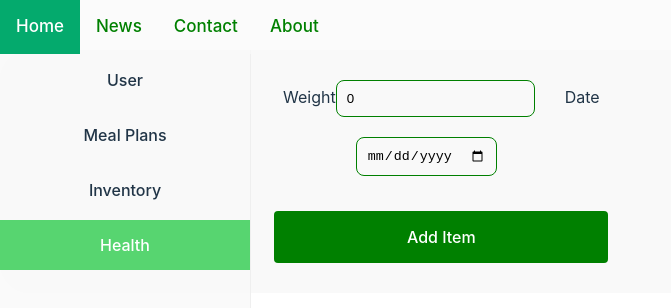
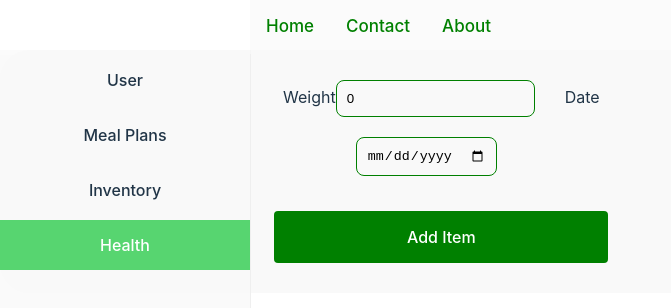
Before and after one commit to P7Ninja/Client, a React (Vite) app: page /health in a window 1280 px wide. Shown: the top 308 px of the page, without its empty margins (0-671 px from the left). Built offline with nearby package versions, Linux system fonts and the light colour scheme.

Commit message:
Some styling improvements
-> improved the design of the navigation bar and added some functionality
-> Changed the user menu slightly

```diff
--- a/src/App.tsx
+++ b/src/App.tsx
@@ -16,9 +16,9 @@ function App() {
   return (
     <>
       {/* <Login></Login> */}
+      <Router>
         <TopNavigationBar />
-      <div className='content'>
-        <Router>
+        <div className="content">
           <Sidebar />
           <Routes>
             <Route path="user" element={<User />} />
@@ -26,8 +26,8 @@ function App() {
             <Route path="inventory" element={<Inventory />} />
             <Route path="health" element={<Health />} />
           </Routes>
+        </div>
       </Router>
-      </div>
     </>
   )
 }
--- a/src/components/TopNavigationBar/topnavigationbar.scss
+++ b/src/components/TopNavigationBar/topnavigationbar.scss
@@ -2,8 +2,9 @@
     position: absolute;
     overflow: hidden;
     background-color: rgba(249, 249, 249, 0.7019607843);
-    width: 100%;
+    width: 100vh;
     z-index: 100;
+    margin-left: 250px;
 }
 
 .topnav a {
--- a/src/components/TopNavigationBar/topnavigationbar.tsx
+++ b/src/components/TopNavigationBar/topnavigationbar.tsx
@@ -1,11 +1,31 @@
+import { Link, useLocation } from 'react-router-dom';
 import './topnavigationbar.scss';
 
+
 const border = () => {
+
+   const activeStyle = {
+      color: 'white',
+      backgroundColor: '#57d570',
+  };
+
+  const location = useLocation(); // Hook to get the current location
+
+  // Function to determine if the item is active
+  const isActive = (pathname: string): boolean => {
+      return location.pathname === pathname;
+  };
+
    return <div className="topnav">
-      <a className="active" href="#home">Home</a>
-      <a href="/news">News</a>
-      <a href="/contact">Contact</a>
-      <a href="/about">About</a>
+      <Link to="/home" style={isActive('/home') ? activeStyle : undefined}>
+         Home
+      </Link>
+      <Link to="/contact" style={isActive('/contact') ? activeStyle : undefined}>
+         Contact
+      </Link>
+      <Link to="/about" style={isActive('/about') ? activeStyle : undefined}>
+         About
+      </Link>
  </div>
 };
 
--- a/src/containers/Health/Health.tsx
+++ b/src/containers/Health/Health.tsx
@@ -36,7 +36,7 @@ const Health = () => {
 
     return <div>
         <form onSubmit={handleSubmit} className="formContainer">
-        Weight
+        <label htmlFor="Weight">Weight</label>
         <input
             type="text"
             name="Weight"
@@ -44,7 +44,7 @@ const Health = () => {
             onChange={handleInputChange}
             placeholder="kg"
         />
-        Date
+        <label htmlFor="Date">Date</label>
         <input
             type="date"
             name="Date"
--- a/src/containers/User/User.scss
+++ b/src/containers/User/User.scss
@@ -39,8 +39,6 @@ input {
   margin-right: 0;
 }
 
-
-/* Rest of your CSS remains unchanged */
 .form-container input[type='checkbox'] {
   margin-right: 5px;
 }
--- a/src/containers/User/User.tsx
+++ b/src/containers/User/User.tsx
@@ -93,6 +93,7 @@ const User = () => {
         />
         <br/>
       </label>
+      <div id="nutritionInformation">
         Calories
         <input
           type="text"
@@ -125,6 +126,7 @@ const User = () => {
           onChange={handleInputChange}
           placeholder="Fat (g)"
         />
+      </div>
       <button type="submit" className="submit">Submit</button>
     </form>
   );
```
Also changed, not shown: src/App.scss (line endings or trailing spaces). Lines whose indentation alone changed are shown as unchanged.
